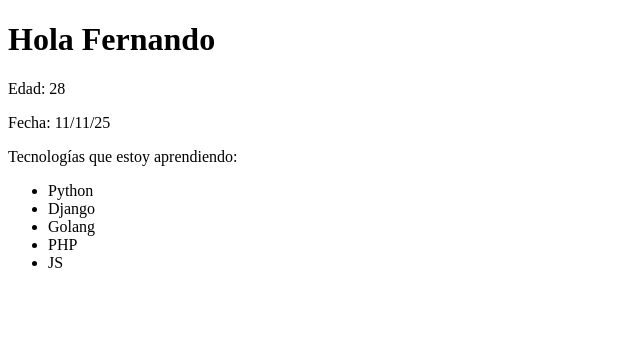
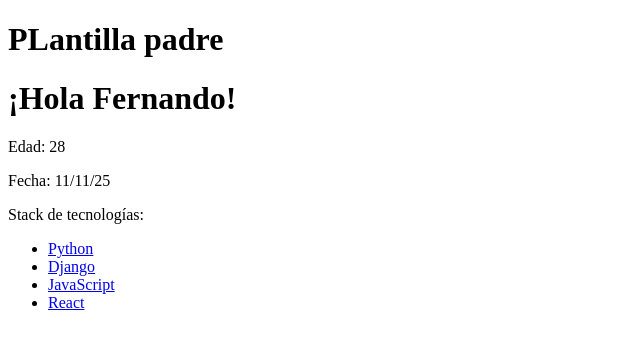
Before and after one commit to RicardoDevARO/Django_crea_apps_robustas_con_django, a Django app: page /landings/home in a window 1280 px wide. Shown: the top 349 px of the page, without its empty margins (0-640 px from the left). Run offline with Django 5.2, Linux system fonts and the light colour scheme.

Commit message:
Herencia de templates (Block tag)

```diff
--- a/landing/templates/landing/landing.html
+++ b/landing/templates/landing/landing.html
@@ -7,39 +7,35 @@
 
 -->
 <!-- Archivo Template, las vistas muestran este archivo de codigo -->
-<!DOCTYPE html>
-<html lang="en">
-<head>
-    <meta charset="UTF-8">
-    <meta name="viewport" content="width=device-width, initial-scale=1.0">
-    <title>Welcome</title>
-</head>
-<body>
+{% extends "base.html" %}
 
 
-{% if name == "Ricardo" %}
-    <h1>Hola Profe</h1>
-    <h2>Nombre: {{ name | title }}</h2>
-{% elif name == "Fernando" %}
-    <h1>Hola Fernando</h1>
-{% else %}
-    <h1>Hola invitado</h1>
-{% endif %}
+{% block title %}
+    Landing Page
+{% endblock %}
 
+{% block content %}
 
-    <p>Edad: {{ age }}</p>
+    {% if name == "Ricardo" %}
+        <h1>¡Hola Profe!</h1>
+        <h2>Nombre: {{ name | title }}</h2>
+    {% elif name == "Fernando" %}
+        <h1>¡Hola Fernando!</h1>
+    {% else %}
+        <h1>¡Hola Invitado!</h1>
+    {% endif %}
 
-    <p>Fecha: {{ today | date:"d/m/y"}}</p>
+        <p>Edad: {{age}}</p>
 
-    <p> Tecnologías que estoy aprendiendo: </p>
+        <p>Fecha: {{today | date:"d/m/y"}}</p>
+
+        <p>Stack de tecnologías: </p>
     <ul>
         {% for tool in stack %}
-        <li>{{tool}}</li>
+            <li><a href="{% url 'stack_detail' tool.id %}">{{tool.name}}</a></li>
         {% empty %}
-        <li>No hay tecnologias Disponibles</li>
+            <li>No hay tecnologias disponibles</li>
         {% endfor %}
     </ul>
 
-
-</body>
-</html>
+{% endblock content %}
--- a/landing/urls.py
+++ b/landing/urls.py
@@ -10,4 +10,5 @@ from . import views
 #permite a Django decidir qué vista ejecutar según la URL de la petición del usuario
 urlpatterns = [
     path('home', views.home, name="home"),
+    path('stack/<str:tool>', views.stack_detail, name="stack_detail"),
 ]
--- a/landing/views.py
+++ b/landing/views.py
@@ -6,7 +6,7 @@
 from django.shortcuts import render
 
 # imports comentados que no se usan
-# from django.http import HttpResponse
+from django.http import HttpResponse
 # Cierre imports comentados que no se usan
 
 # importa la clase date del módulo datetime para trabajar con fechas
@@ -16,10 +16,14 @@ from datetime import date
 # función que maneja las solicitudes a la página de inicio
 def home(request):
     today = date.today()
-    stack = ['Python', 'Django', 'Golang', 'PHP', 'JS']
+    stack = [{'id': 'python', 'name':'Python'}, {'id': 'django', 'name':'Django'}, {'id': 'js', 'name':'JavaScript'}, {'id': 'react', 'name':'React'}]
     return render(request, "landing/landing.html", {
         "name": "Fernando",
         "today": today,
         "age": "28",
         "stack": stack
     })
+
+
+def stack_detail(request, tool):
+    return HttpResponse(f"Tecnología: {tool}")
--- a/playground/settings.py
+++ b/playground/settings.py
@@ -55,7 +55,9 @@ ROOT_URLCONF = 'playground.urls'
 TEMPLATES = [
     {
         'BACKEND': 'django.template.backends.django.DjangoTemplates',
-        'DIRS': [],
+        'DIRS': [
+            BASE_DIR / 'templates'
+        ],
         'APP_DIRS': True,
         'OPTIONS': {
             'context_processors': [
--- /dev/null
+++ b/templates/base.html
@@ -0,0 +1,12 @@
+<!DOCTYPE html>
+<html lang="en">
+<head>
+    <meta charset="UTF-8">
+    <meta name="viewport" content="width=device-width, initial-scale=1.0">
+    <title>{% block title %} {% endblock %}</title>
+</head>
+<body>
+    <h1>PLantilla padre</h1>
+    {% block content %} {% endblock %}
+</body>
+</html>
```
Also changed, not shown: playground/urls.py (line endings or trailing spaces).
